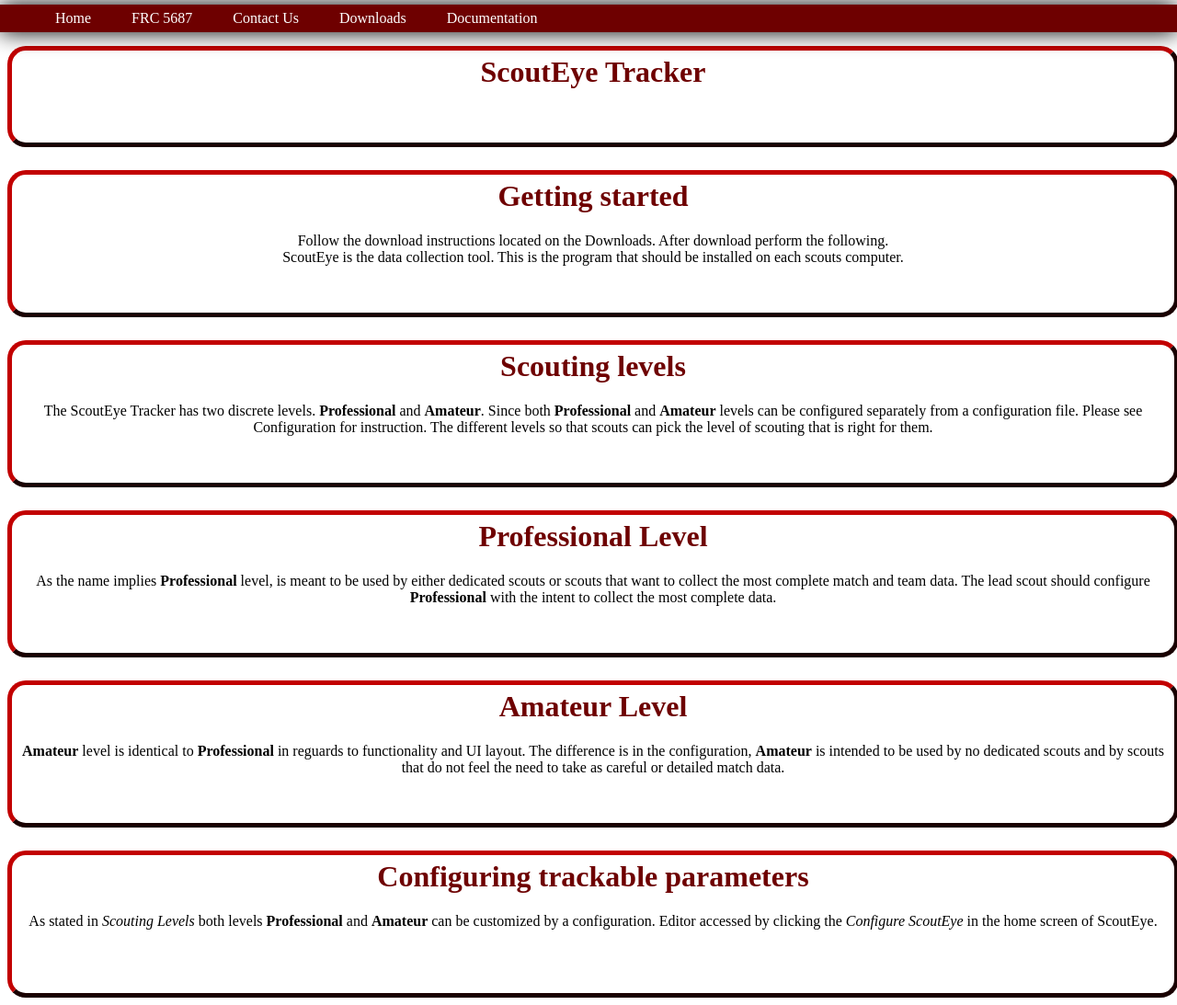
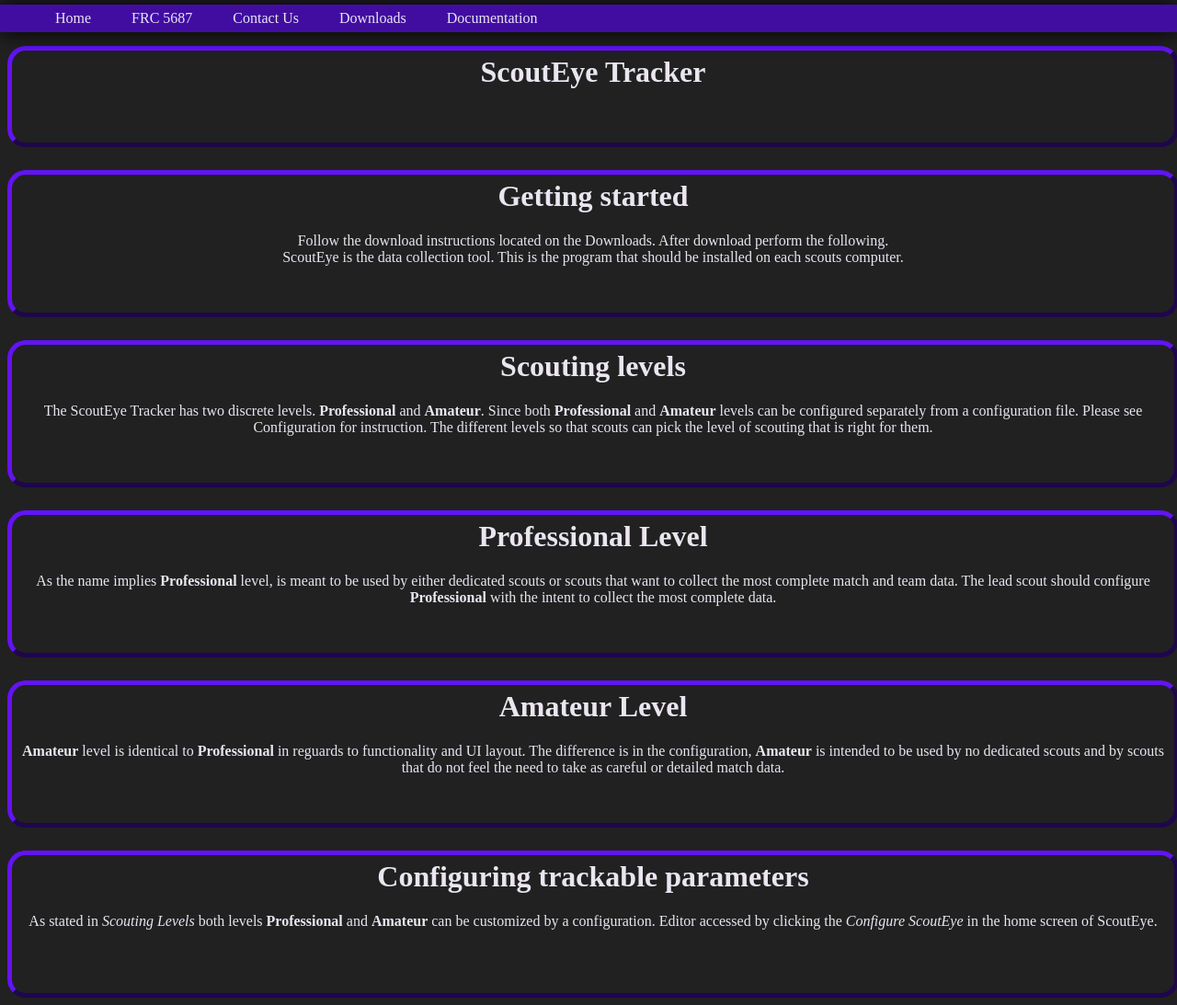
Before and after one commit to KilroyWasHere-cs-j/ScoutEye-Download-Webpage, a plain HTML site: page documentation.html in a window 1280 px wide. Shown: the whole page at 92% size. Drawn offline with Linux system fonts and the light colour scheme.

Commit message:
Recoloring

```diff
--- a/documentation.html
+++ b/documentation.html
@@ -1,3 +1,8 @@
+<!-- Kilroy Was Here -->
+<!-- Gray #212121 -->
+<!-- Purple #410da1 -->
+<!-- White #e9e6f0 -->
+
 <!DOCTYPE html>
 <html lang="en">
 <head>
@@ -5,8 +10,13 @@
     <title>ScoutEye Documentation</title>
     <link rel="icon" href="http://scout-eye.com//favicon.ico">
     <style>
+
+        .body{
+            background: #212121;
+        }
+
         .navbar {
-            background-color: #6e0000;
+            background-color: #410da1;
             position: fixed;
             left: 0;
             right: 0;
@@ -26,82 +36,79 @@
         }
 
         .navbar li a {
-            color: white;
+            color: #e9e6f0;
             text-decoration: none;
         }
 
-        .documentationDiv{
-            border: 5px outset #6e0000;
-            border-radius: 20px;
-            width: 100%;
-            height: 350px;
-            background-color: white;
-            text-align: center;
-        }
-
         .desktopHeader{
-            border: 5px outset #6e0000;
+            border: 5px outset #410da1;
             border-radius: 20px;
             width: 100%;
             height: 100px;
-            background-color: white;
+            background-color: #212121;
             text-align: center;
             margin-top: 50px;
+            color: #e9e6f0;
         }
 
         .headerText{
-            color: #6e0000;
+            color: #e9e6f0;
             margin-top: 5px;
         }
 
         .gettingStarted{
-            border: 5px outset #6e0000;
+            border: 5px outset #410da1;
             border-radius: 20px;
             width: 100%;
             height: 150px;
-            background-color: white;
+            background-color: #212121;
             text-align: center;
             margin-top: 25px;
+            color: #e9e6f0;
         }
 
         .scoutingLevels{
-            border: 5px outset #6e0000;
+            border: 5px outset #410da1;
             border-radius: 20px;
             width: 100%;
             height: 150px;
-            background-color: white;
+            background-color: #212121;
             text-align: center;
             margin-top: 25px;
+            color: #e9e6f0;
         }
 
         .proScoutingDiscrip{
-            border: 5px outset #6e0000;
+            border: 5px outset #410da1;
             border-radius: 20px;
             width: 100%;
             height: 150px;
-            background-color: white;
+            background-color: #212121;
             text-align: center;
             margin-top: 25px;
+            color: #e9e6f0;
         }
 
         .amScoutingDiscrip{
-            border: 5px outset #6e0000;
+            border: 5px outset #410da1;
             border-radius: 20px;
             width: 100%;
             height: 150px;
-            background-color: white;
+            background-color: #212121;
             text-align: center;
             margin-top: 25px;
+            color: #e9e6f0;
         }
 
         .configuring{
-            border: 5px outset #6e0000;
+            border: 5px outset #410da1;
             border-radius: 20px;
             width: 100%;
             height: 150px;
-            background-color: white;
+            background-color: #212121;
             text-align: center;
             margin-top: 25px;
+            color: #e9e6f0;
         }
 
     </style>
@@ -126,7 +133,8 @@
         </ul>
     </nav>
 </head>
-<body>
+
+<body class="body">
 
 <div class="desktopHeader">
     <h1 class="headerText">ScoutEye Tracker</h1>
```
Also changed, not shown: downloads.html (+25 -11 lines), index.html (+20 -12 lines).
